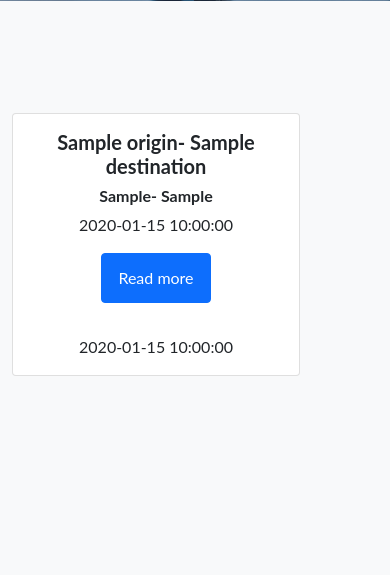
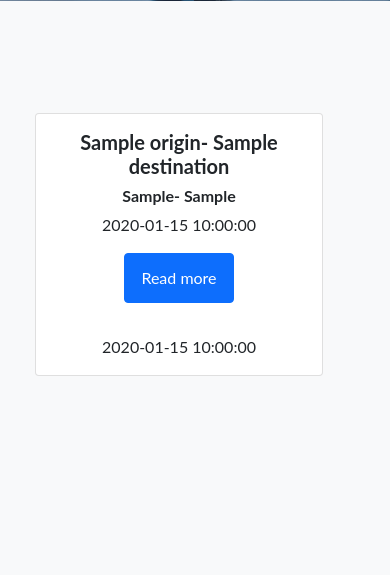
Before and after one commit to murthy1811/Milestone-Project-3-AirBubble, a Flask app: page / in a window 390 px wide. Shown: the part 577-1152 px from the top of the page. Run offline with Flask 2, Linux system fonts and the light colour scheme; a database or web service that is not in the repository returns one stand-in record (values such as "Sample title"); some libraries are stand-ins or nearby versions.

Commit message:
stories adapted to the tab and mobile screens

```diff
--- a/templates/travel_stories.html
+++ b/templates/travel_stories.html
@@ -54,7 +54,7 @@
         <div class="container">
             <div class="row">
                 {% for story in travel_stories %}
-                <div class="col-4">
+                <div class="col-lg-4 col-sm-6">
                     <div class="features-icons-item mx-auto mb-5 mb-lg-0 mb-lg-3">
 
                         <div class="card" style="width: 18rem;">
```
